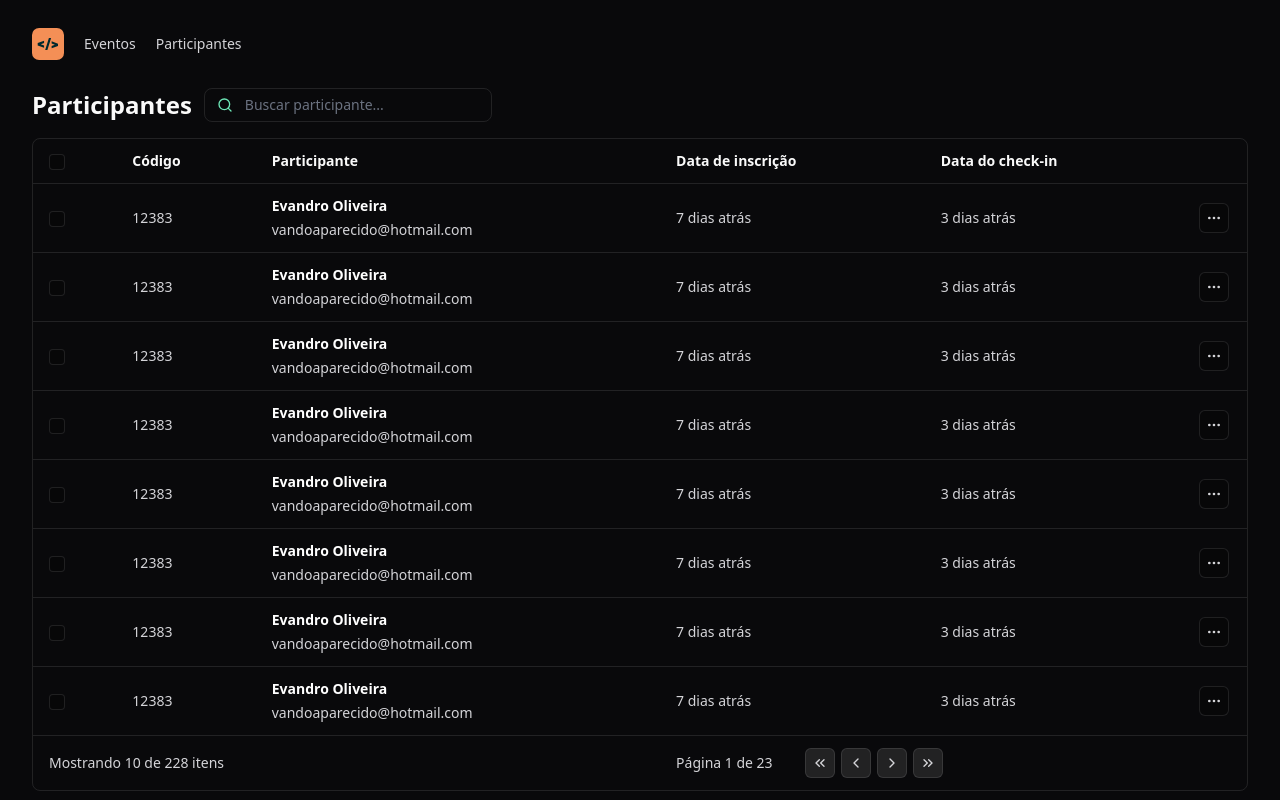
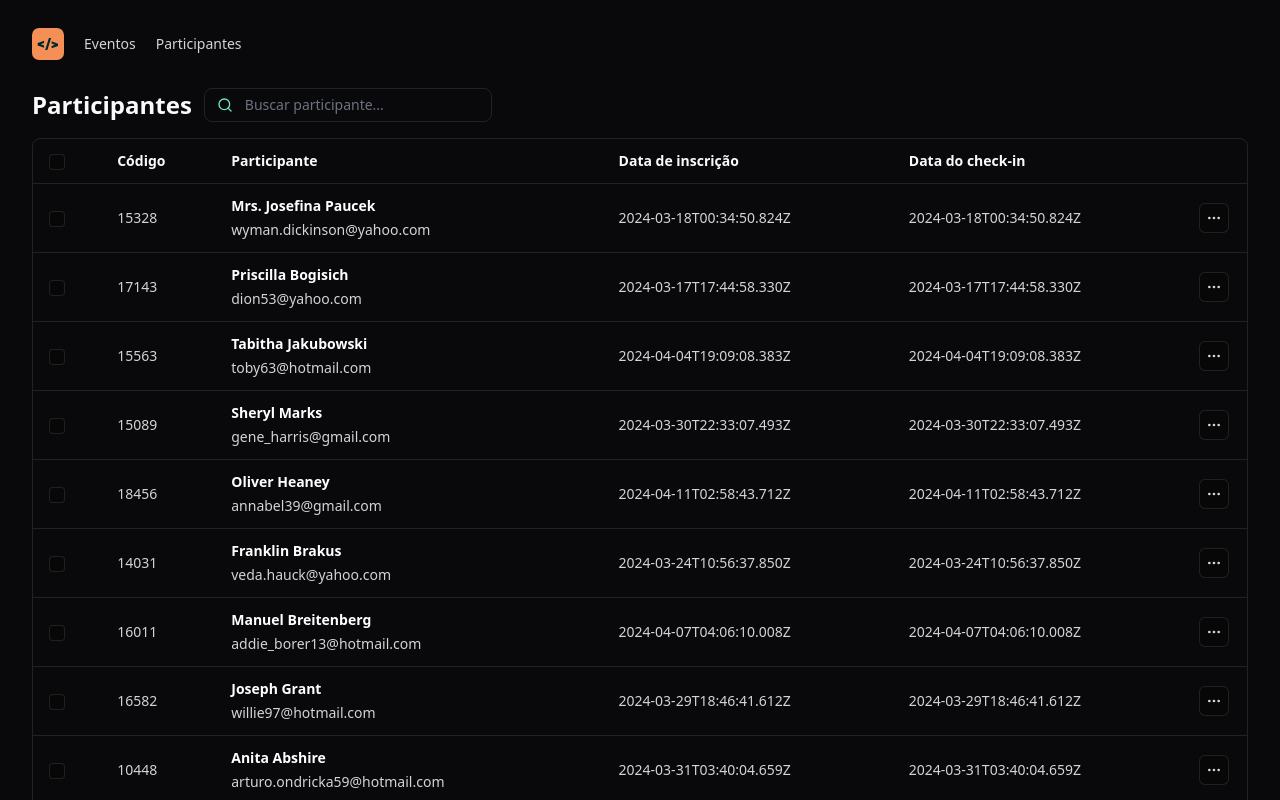
Before and after one commit to vandodev/nlw-unite, a React (Vite) app in the folder web/: page / in a window 1280 px wide. Shown: the top 800 px of the page. Built offline with nearby package versions, Linux system fonts and the light colour scheme.

Commit message:
:lock: :closed_lock_with_key: :key: Web - Utilizando o faker-js

```diff
--- a/web/package.json
+++ b/web/package.json
@@ -10,6 +10,7 @@
     "preview": "vite preview"
   },
   "dependencies": {
+    "@faker-js/faker": "^8.4.1",
     "lucide-react": "^0.368.0",
     "react": "^18.2.0",
     "react-dom": "^18.2.0",
--- a/web/src/components/attendee-list.tsx
+++ b/web/src/components/attendee-list.tsx
@@ -11,6 +11,7 @@ import { Table } from './table/table';
 import { TableHeader } from './table/table-header';
 import { TableCell } from './table/table-cell';
 import { TableRow } from './table/table-row';
+import { attendees } from "../data/attendees";
 
   export function AttendeeList() {
     return (
@@ -46,23 +47,23 @@ import { TableRow } from './table/table-row';
               </tr>
             </thead>
             <tbody>
-              {Array.from({ length: 8 }).map((_, i) => {
+            {attendees.map((ateendee) => {
                 return (
-                  <TableRow key={i}>
+                  <TableRow key={ateendee.id}>
                     <TableCell>
                       <input type="checkbox" className="size-4 bg-black/20 rounded border border-white/10" />
                     </TableCell>
-                    <TableCell>12383</TableCell>
+                    <TableCell>{ateendee.id}</TableCell>
                     <TableCell>
                       <div className="flex flex-col gap-1">
                         <span className="font-semibold text-white">
-                          Evandro Oliveira
+                          {ateendee.name}
                         </span>
-                        <span>vandoaparecido@hotmail.com</span>
+                        <span>{ateendee.email}</span>
                       </div>
                     </TableCell>
-                    <TableCell>7 dias atrás</TableCell>
-                    <TableCell>3 dias atrás</TableCell>
+                    <TableCell>{ateendee.createdAt.toISOString()}</TableCell>
+                    <TableCell>{ateendee.createdAt.toISOString()}</TableCell>
                     <TableCell>
                      <IconButton transparent={true}>
                         <MoreHorizontal className="size-4" />
--- /dev/null
+++ b/web/src/data/attendees.ts
@@ -0,0 +1,11 @@
+import { faker } from "@faker-js/faker";
+
+export const attendees = Array.from({ length: 200 }).map(() => {
+    return {
+      id: faker.number.int({ min: 10000, max: 20000 }),
+      name: faker.person.fullName(),
+      email: faker.internet.email().toLocaleLowerCase(),
+      createdAt: faker.date.recent({ days: 30 }),
+      checkedInAt: faker.date.recent({ days: 7 }),
+    };
+  });
```
Also changed, not shown: 1 other file (tests, documents, lock files or other folders).
